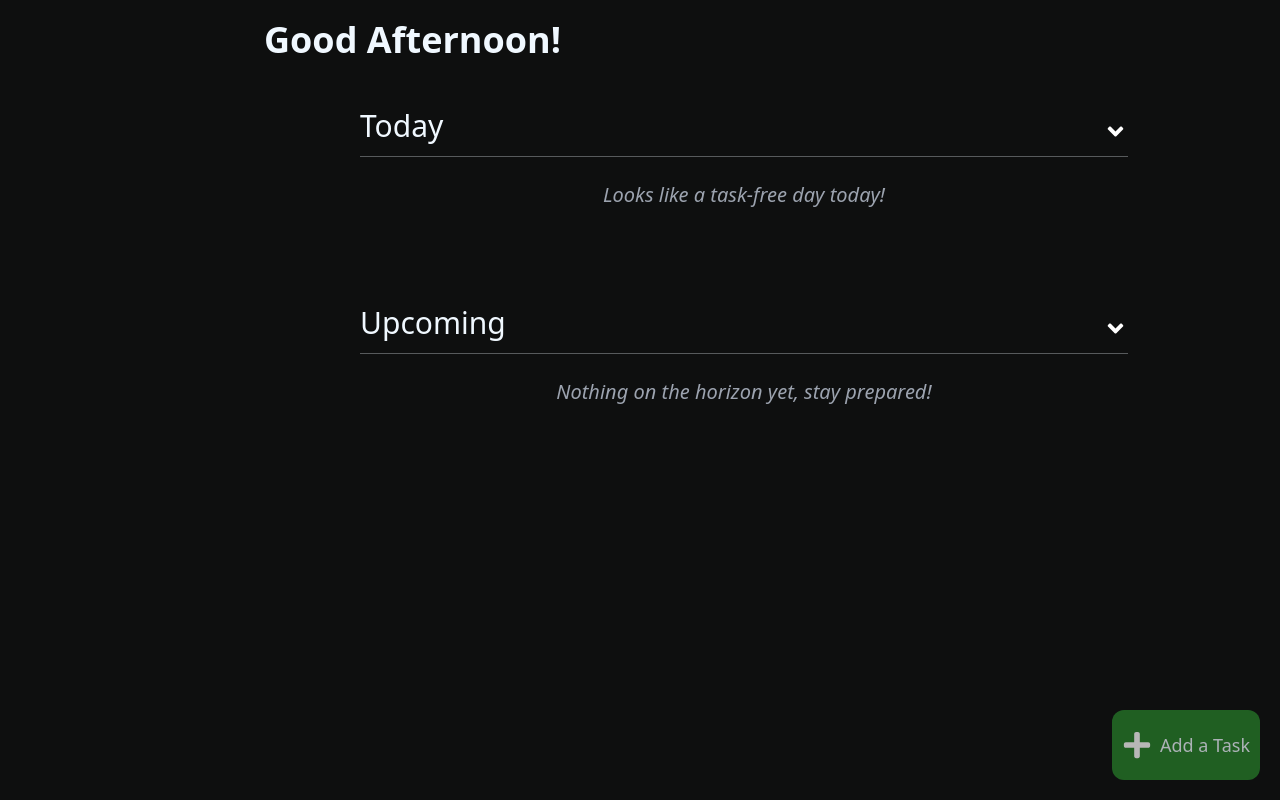
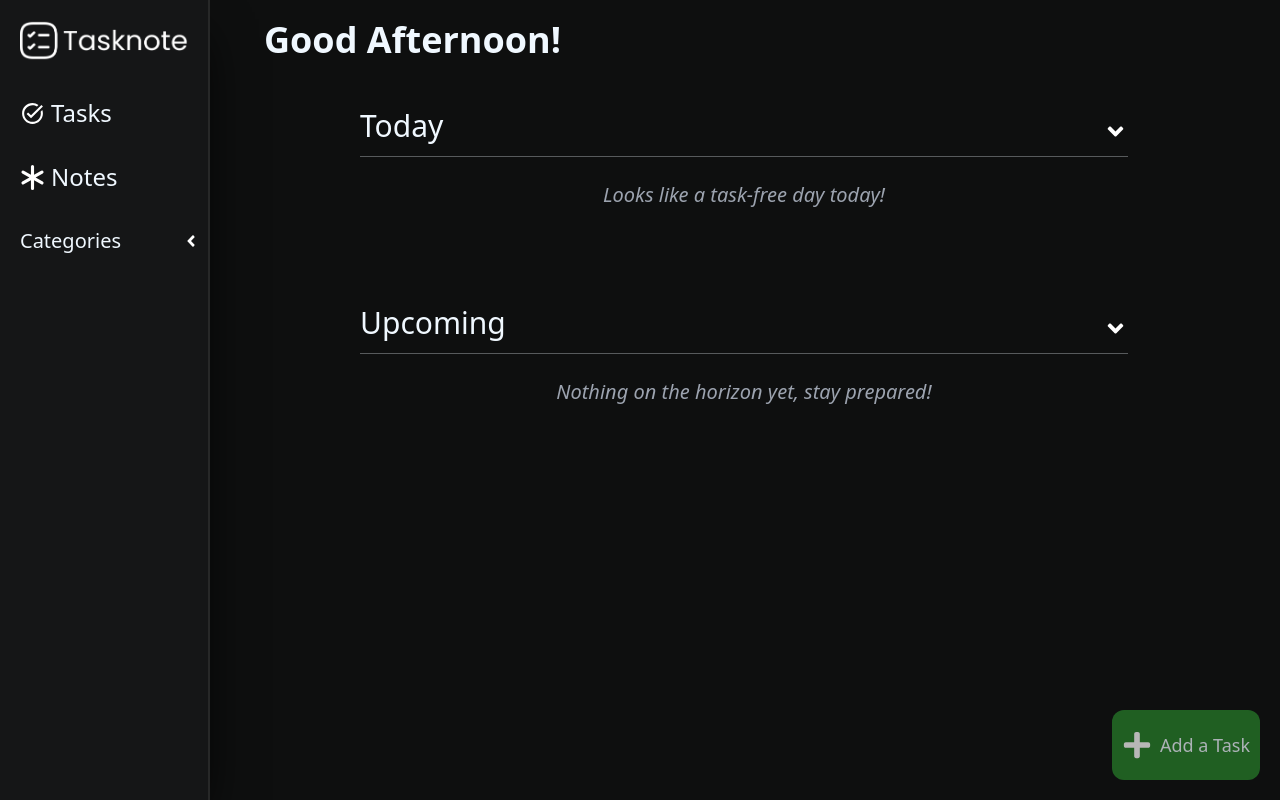
Before and after one commit to AmrTamer23/tasknote, a React (Create React App) app: page / in a window 1280 px wide. Built offline with nearby package versions, Linux system fonts and the light colour scheme; the HTML template or start-up script is replaced by a standard one.

Commit message:
fix a sidebar issue

```diff
--- a/src/App.tsx
+++ b/src/App.tsx
@@ -23,9 +23,14 @@ function App() {
           element={
             <LocalStorageProvider>
               <div className="flex bg-[#0E0F0F]">
-                {isSidebarOpen && (
-                  <Sidebar setIsSidebarOpen={setIsSidebarOpen} />
-                )}
+                <span className="block lg:hidden">
+                  {isSidebarOpen && (
+                    <Sidebar setIsSidebarOpen={setIsSidebarOpen} />
+                  )}
+                </span>
+                <span className="hidden lg:block">
+                  <Sidebar />
+                </span>
 
                 <main
                   className="lg:ml-52 md:px-14 px-5 py-5 md:w-full min-h-screen flex flex-col"
```
